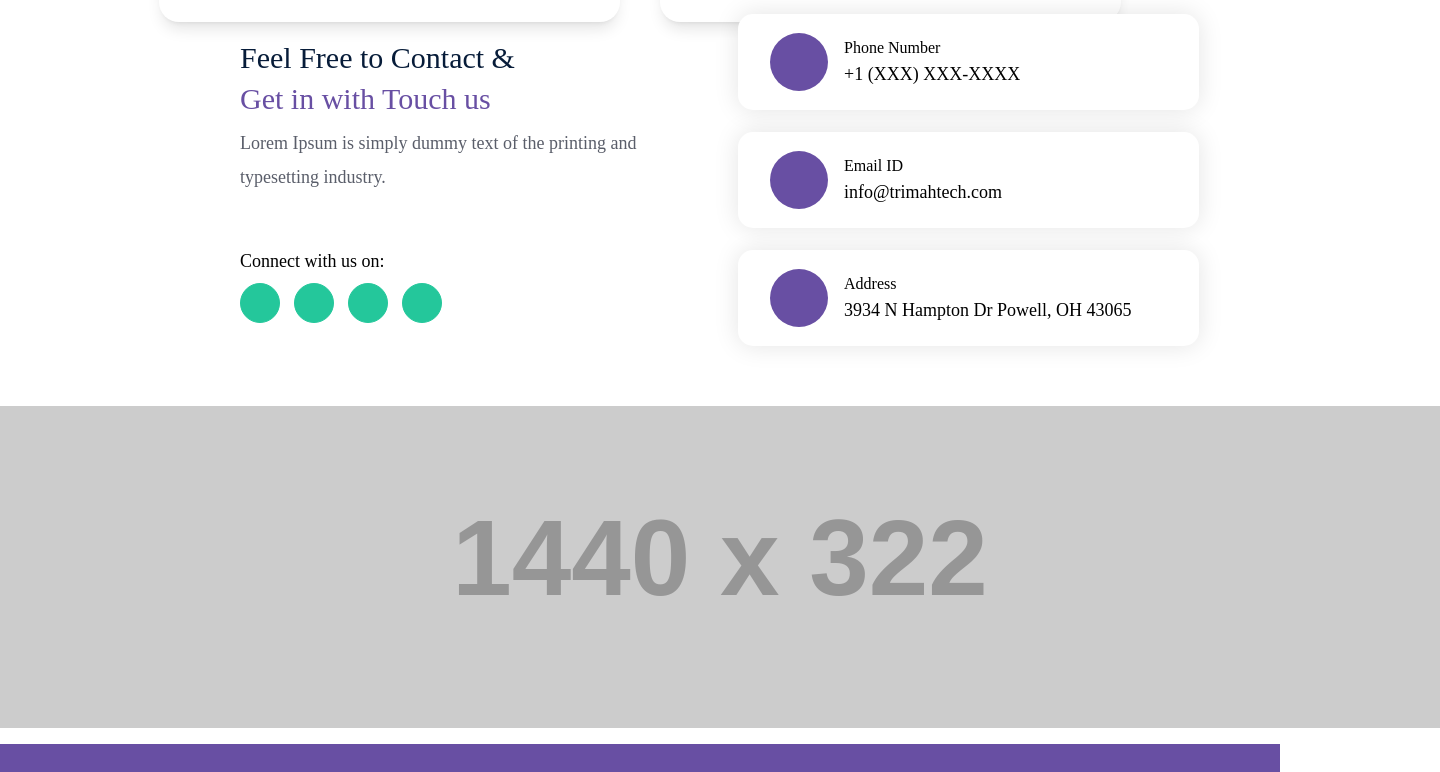
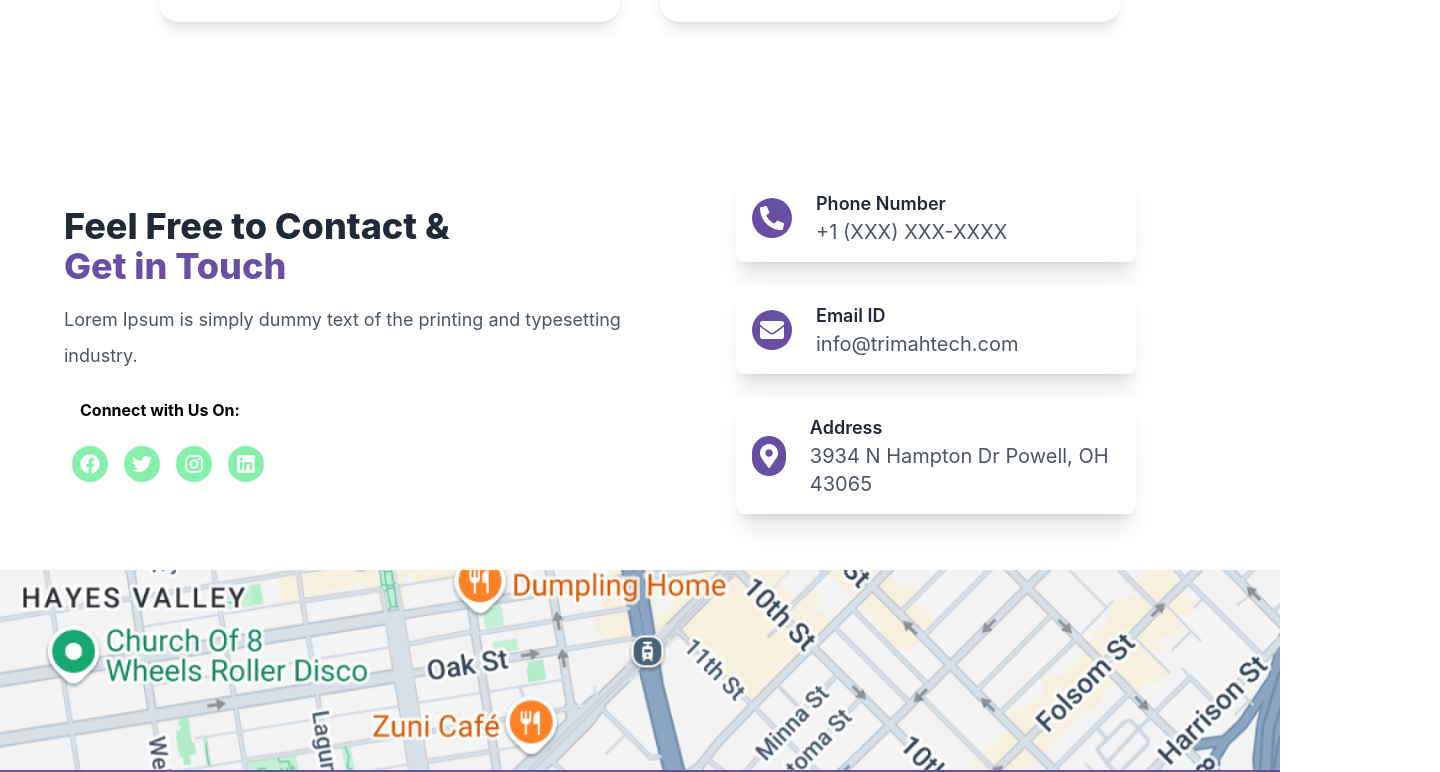
Before and after one commit to ManojVattikuti/Trimah, a React (Vite) app in the folder Frontend/: page /contact in a window 1280 px wide. Shown: the part 1200-1972 px from the top of the page, 1440 px wide, since content can reach past the window. Built offline with nearby package versions, Linux system fonts and the light colour scheme.

Commit message:
contact-design-80

```diff
--- a/Frontend/package.json
+++ b/Frontend/package.json
@@ -15,6 +15,7 @@
     "@mui/icons-material": "^5.16.4",
     "@mui/material": "^5.16.4",
     "axios": "^1.7.2",
+    "d3-geo": "^3.1.1",
     "framer-motion": "^11.18.1",
     "gsap": "^3.12.7",
     "jspdf": "^2.5.1",
@@ -24,6 +25,7 @@
     "react-dom": "^18.3.1",
     "react-icons": "^5.4.0",
     "react-router-dom": "^6.24.0",
+    "react-simple-maps": "^3.0.0",
     "react-slick": "^0.30.3",
     "react-smooth": "^4.0.4",
     "react-swipeable": "^7.0.2",
--- a/Frontend/src/pages/contact/Ct2.jsx
+++ b/Frontend/src/pages/contact/Ct2.jsx
@@ -1,55 +1,97 @@
-export const Ct2 =()=>{
-    return(
-<div className="w-[1440px] h-[626px]">
-<div className="w-[461px] h-24 left-[738px] top-[1214px] absolute">
-    <div className="w-[461px] h-24 left-0 top-0 absolute bg-white rounded-[15px] shadow-[0px_0px_24.399999618530273px_1px_rgba(0,0,0,0.10)]" />
-    <div className="w-[58px] h-[58px] left-[32px] top-[19px] absolute">
-      <div className="w-[58px] h-[58px] left-0 top-0 absolute bg-[#684fa3] rounded-[86px]" />
-      <div className="w-[25px] h-[25px] left-[16px] top-[17px] absolute flex-col justify-start items-start inline-flex overflow-hidden" />
+import React from 'react';
+import { FaPhoneAlt, FaEnvelope, FaMapMarkerAlt, FaFacebook, FaTwitter, FaInstagram, FaLinkedin } from 'react-icons/fa'; // Import icons
+
+export const Ct2 = () => {
+  return (
+    <div className="container mx-auto px-4 md:px-16 justify-center mr-8">
+      <div className="grid grid-cols-1 md:grid-cols-2 gap-8">
+        <div className="flex flex-col justify-center py-8 bg-white">
+          <div className="space-y-4 ">
+            <h2 className="text-4xl font-extrabold text-gray-800">Feel Free to Contact &<br/>
+            <span className='text-[#684fa3]'>
+            Get in Touch
+              </span> </h2>
+            <p className="text-gray-600 text-lg leading-loose">
+              Lorem Ipsum is simply dummy text of the printing and typesetting industry.
+            </p>
           </div>
-    <div className="left-[106px] top-[19px] absolute text-black text-base font-normal font-['Gilroy-Medium'] capitalize leading-[30.56px]">Phone Number</div>
-    <div className="left-[106px] top-[43px] absolute text-black text-lg font-normal font-['Gilroy-Bold'] capitalize leading-[34.38px]">+1 (XXX) XXX-XXXX</div>
+          <div className="flex space-x-4 mt-4">
+            <a href="#" className="px-4 py-2 text-black font-bold">
+              Connect with Us On:
+            </a>
           </div>
-  <div className="w-[461px] h-24 left-[738px] top-[1332px] absolute">
-    <div className="w-[461px] h-24 left-0 top-0 absolute bg-white rounded-[15px] shadow-[0px_0px_24.399999618530273px_1px_rgba(0,0,0,0.10)]" />
-    <div className="left-[106px] top-[19px] absolute text-black text-base font-normal font-['Gilroy-Medium'] capitalize leading-[30.56px]">Email ID</div>
-    <div className="left-[106px] top-[43px] absolute text-black text-lg font-normal font-['Gilroy-Bold'] lowercase leading-[34.38px]">info@trimahtech.com</div>
-    <div className="w-[58px] h-[58px] left-[32px] top-[19px] absolute">
-      <div className="w-[58px] h-[58px] left-0 top-0 absolute bg-[#684fa3] rounded-[86px]" />
-      <div className="w-[25px] h-[25px] left-[16px] top-[16px] absolute flex-col justify-start items-start inline-flex overflow-hidden" />
+          <div className="flex mt-4 ml-2 space-x-4">
+            <a
+              href="#"
+              className="inline-block rounded-full bg-green-300 hover:bg-green-500 p-2 transform transition duration-300 hover:scale-110"
+            >
+              <FaFacebook className="text-white text-xl" />
+            </a>
+            <a
+              href="#"
+              className="inline-block rounded-full bg-green-300 hover:bg-green-500 p-2 transform transition duration-300 hover:scale-110"
+            >
+              <FaTwitter className="text-white text-xl" />
+            </a>
+            <a
+              href="#"
+              className="inline-block rounded-full bg-green-300 hover:bg-green-500 p-2 transform transition duration-300 hover:scale-110"
+            >
+              <FaInstagram className="text-white text-xl" />
+            </a>
+            <a
+              href="#"
+              className="inline-block rounded-full bg-green-300 hover:bg-green-500 p-2 transform transition duration-300 hover:scale-110"
+            >
+              <FaLinkedin className="text-white text-xl" />
+            </a>
           </div>
         </div>
-  <div className="w-[461px] h-24 left-[738px] top-[1450px] absolute">
-    <div className="w-[461px] h-24 left-0 top-0 absolute bg-white rounded-[15px] shadow-[0px_0px_24.399999618530273px_1px_rgba(0,0,0,0.10)]" />
-    <div className="left-[106px] top-[19px] absolute text-black text-base font-normal font-['Gilroy-Medium'] capitalize leading-[30.56px]">Address</div>
-    <div className="left-[106px] top-[43px] absolute text-black text-lg font-normal font-['Gilroy-Bold'] capitalize leading-[34.38px]">3934 N Hampton Dr Powell, OH 43065</div>
-    <div className="w-[58px] h-[58px] left-[32px] top-[19px] absolute">
-      <div className="w-[58px] h-[58px] left-0 top-0 absolute bg-[#684fa3] rounded-[86px]" />
-      <div className="w-[25px] h-[25px] left-[16px] top-[16px] absolute flex-col justify-start items-start inline-flex overflow-hidden" />
+
+        {/* Left Section: Contact Information */}
+        <div className="flex flex-col items-center justify-between py-8 bg-white">
+          <div className="max-w-md mx-auto p-6 space-y-6">
+            {/* Phone Number Card */}
+            <div className="p-4 bg-white rounded-lg shadow-xl">
+              <div className="flex items-center space-x-6">
+                <div className="w-10 h-10 rounded-full bg-[#684fa3] flex items-center justify-center">
+                  <FaPhoneAlt className="text-white text-2xl" />
+                </div>
+                <div>
+                  <p className="text-gray-800 text-lg font-semibold">Phone Number</p>
+                  <p className="text-gray-600 text-xl">+1 (XXX) XXX-XXXX</p>
                 </div>
               </div>
-  <div className="w-[461px] h-[286px] left-[240px] top-[1237px] absolute">
-    <div className="w-[382px] left-0 top-0 absolute"><span class="text-[#071c39] text-3xl font-normal font-['Gilroy-ExtraBold'] capitalize leading-[41.40px]">Feel Free </span><span class="text-[#071c39] text-3xl font-normal font-['Gilroy-ExtraBold'] lowercase leading-[41.40px]">to</span><span class="text-[#071c39] text-3xl font-normal font-['Gilroy-ExtraBold'] capitalize leading-[41.40px]"> Contact &<br/></span><span class="text-[#684fa3] text-3xl font-normal font-['Gilroy-ExtraBold'] capitalize leading-[41.40px]">Get </span><span class="text-[#684fa3] text-3xl font-normal font-['Gilroy-ExtraBold'] lowercase leading-[41.40px]">in with</span><span class="text-[#684fa3] text-3xl font-normal font-['Gilroy-ExtraBold'] capitalize leading-[41.40px]"> touch </span><span class="text-[#684fa3] text-3xl font-normal font-['Gilroy-ExtraBold'] lowercase leading-[41.40px]">us</span></div>
-    <div className="w-[461px] left-0 top-[89px] absolute text-[#5a5e6a] text-lg font-normal font-['Gilroy-Medium'] leading-[34.38px]">Lorem Ipsum is simply dummy text of the printing and typesetting industry.</div>
-    <div className="w-[202px] h-[79px] left-0 top-[207px] absolute">
-      <div className="w-[167px] left-0 top-0 absolute text-black text-lg font-normal font-['Gilroy-Bold'] leading-[34.38px]">Connect with us on:</div>
-      <div className="w-10 h-10 left-0 top-[39px] absolute">
-        <div className="w-10 h-10 left-0 top-0 absolute bg-[#24c79b] rounded-full border border-[#24c79b]" />
             </div>
-      <div className="w-10 h-10 left-[54px] top-[39px] absolute">
-        <div className="w-10 h-10 left-0 top-0 absolute bg-[#24c79b] rounded-full border border-[#24c79b]" />
-        <div className="w-[18.26px] h-[18.26px] left-[11.30px] top-[11.30px] absolute">
+
+            {/* Email Card */}
+            <div className="p-4 bg-white rounded-lg shadow-xl">
+              <div className="flex items-center space-x-6">
+                <div className="w-10 h-10 rounded-full bg-[#684fa3] flex items-center justify-center">
+                  <FaEnvelope className="text-white text-2xl" />
+                </div>
+                <div>
+                  <p className="text-gray-800 text-lg font-semibold">Email ID</p>
+                  <p className="text-gray-600 text-xl">info@trimahtech.com</p>
                 </div>
               </div>
-      <div className="w-10 h-10 left-[108px] top-[39px] absolute">
-        <div className="w-10 h-10 left-0 top-0 absolute bg-[#24c79b] rounded-full border border-[#24c79b]" />
             </div>
-      <div className="w-10 h-10 left-[162px] top-[39px] absolute">
-        <div className="w-10 h-10 left-0 top-0 absolute bg-[#24c79b] rounded-full border border-[#24c79b]" />
-        <div className="w-[19.80px] h-[19.80px] left-[9.89px] top-[10.72px] absolute">
+
+            {/* Address Card */}
+            <div className="p-4 bg-white rounded-lg shadow-xl">
+              <div className="flex items-center space-x-6">
+                <div className="w-10 h-10 rounded-full bg-[#684fa3] flex items-center justify-center">
+                  <FaMapMarkerAlt className="text-white text-2xl" />
+                </div>
+                <div>
+                  <p className="text-gray-800 text-lg font-semibold">Address</p>
+                  <p className="text-gray-600 text-xl">3934 N Hampton Dr Powell, OH 43065</p>
                 </div>
               </div>
             </div>
           </div>
         </div>
-    )}
+      </div>
+    </div>
+  );
+};
--- a/Frontend/src/pages/contact/Ct3.jsx
+++ b/Frontend/src/pages/contact/Ct3.jsx
@@ -1,9 +1,16 @@
-export const Ct3 =()=>{
-    return(
-<div className="w-[1440px] h-[125ppx]">
-<div className="w-[1440px] h-[322px] left-0 top-[1606px] absolute">
-    <img className="w-[1440px] h-[322px] left-0 top-0 absolute" src="https://via.placeholder.com/1440x322" />
-    <div className="w-[60px] h-[60px] left-[1039px] top-[101px] absolute flex-col justify-start items-start inline-flex overflow-hidden" />
-  </div>
-</div>
-    )}
+export const Ct3 = () => {
+  return (
+    <div className="relative w-full h-[200px] sm:h-[200px] md:h-[200px]"> {/* Mobile to desktop height adjustment */}
+      <img
+        className="w-full h-full object-cover"  // Ensure the map image covers the full width and height
+        src="./contact/map.png"
+        alt="Map"
+      />
+      <div
+        className="w-[60px] h-[60px] left-[60%] top-[30%] absolute flex justify-start items-start overflow-hidden sm:left-[80%] sm:top-[25%] md:left-[90%] md:top-[15%]"
+      >
+        {/* Add content inside the map overlay, if any */}
+      </div>
+    </div>
+  );
+};
--- /dev/null
+++ b/Frontend/src/pages/contact/Map.jsx
@@ -0,0 +1,20 @@
+import React from 'react';
+
+const MapImageComponent = () => {
+  const location = "3934+N+Hampton+Dr,+Powell,+OH+43065"; // Formatted address
+
+  const googleMapsUrl = `https://maps.googleapis.com/maps/api/staticmap?center=${location}&zoom=14&size=600x400&markers=color:red%7C${location}&key=YOUR_API_KEY`;
+
+  return (
+    <div>
+      <h1>Map of 3934 N Hampton Dr, Powell, OH 43065</h1>
+      <img
+        src={googleMapsUrl}
+        alt="Static Map of 3934 N Hampton Dr"
+        style={{ width: '100%', height: 'auto' }}
+      />
+    </div>
+  );
+};
+
+export default MapImageComponent;
--- a/Frontend/src/pages/contact/contact.jsx
+++ b/Frontend/src/pages/contact/contact.jsx
@@ -3,6 +3,8 @@ import ContactHero from "./Contact-hero";
 import { Ct1 } from "./Ct1";
 import { Ct2 } from "./Ct2";
 import { Ct3 } from "./Ct3";
+
+import MapImageComponent from "./Map";
 
 const ContactPage = () => {
   return (
@@ -11,11 +13,12 @@ const ContactPage = () => {
   <Ct1/>
   <Ct2/>
   <Ct3/>
+{/* <MapImageComponent/> */}
   </>
   );
 };
 
-// Example ServiceCard component structure
+
 
 
 export default ContactPage;
```
Also changed, not shown: Frontend/public/contact/map.png (added), 1 other file (tests, documents, lock files or other folders). Lines whose indentation alone changed are shown as unchanged.
